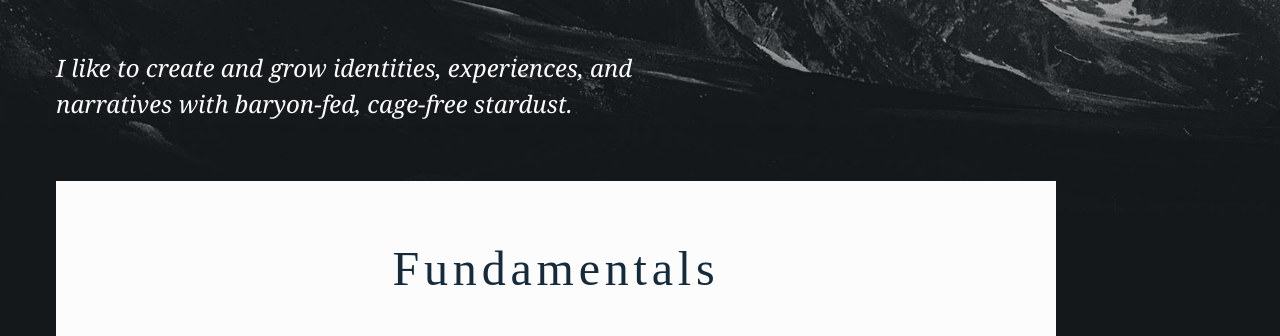
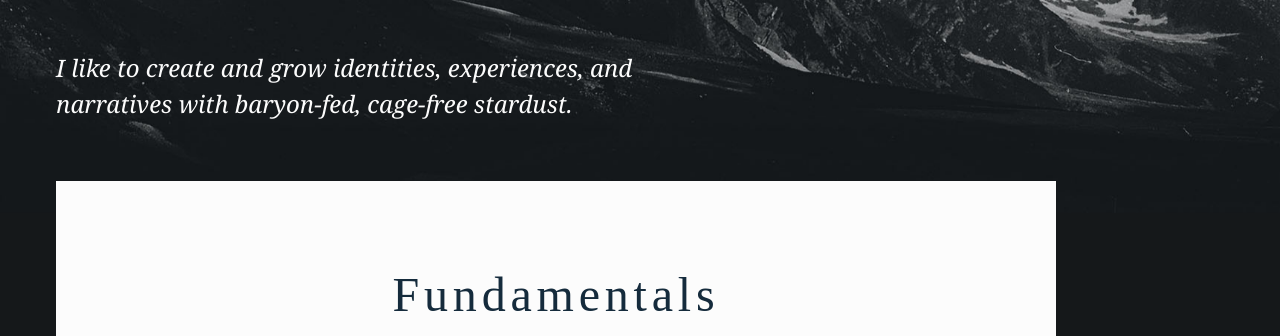
Before and after one commit to AnalogAyub/ayubco, a plain HTML site: page index.html in a window 1280 px wide. Shown: the part 587-923 px from the top of the page. Drawn offline with Linux system fonts and the light colour scheme.

Commit message:
h3 positioning

```diff
--- a/css/style.scss
+++ b/css/style.scss
@@ -124,6 +124,7 @@ h3 {
   font-size: 3rem;
   line-height: 4rem;
   letter-spacing: .3rem;
+  margin-top: 1.6rem;
   text-align: center;
 }
 
```
Also changed, not shown: css/style.css.
